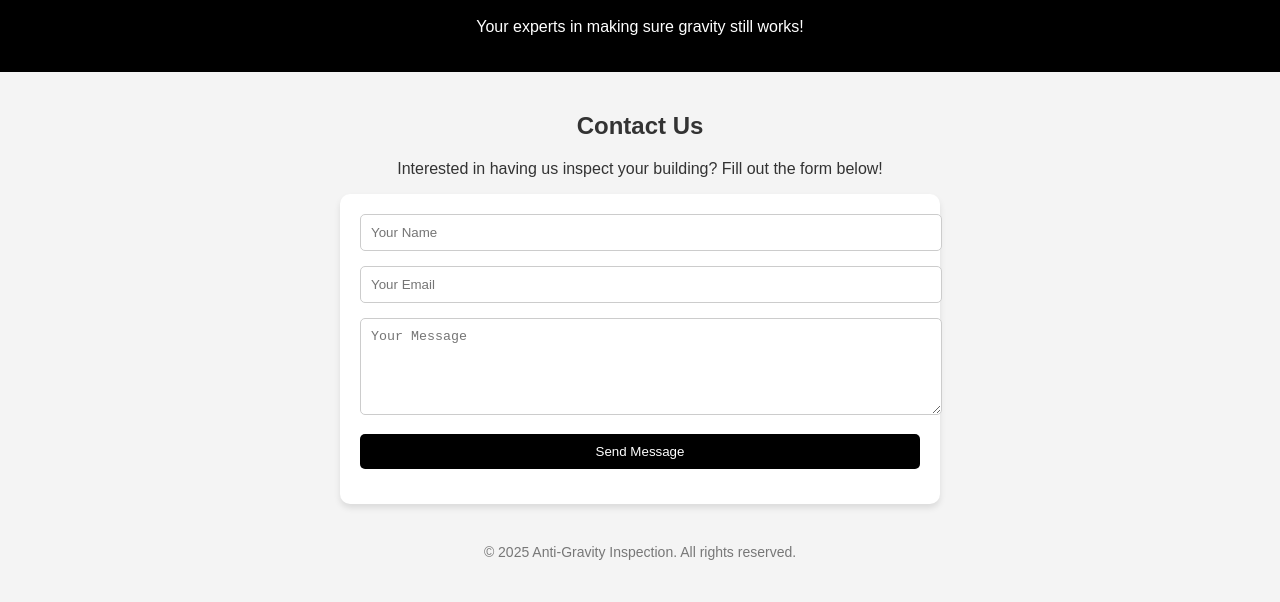
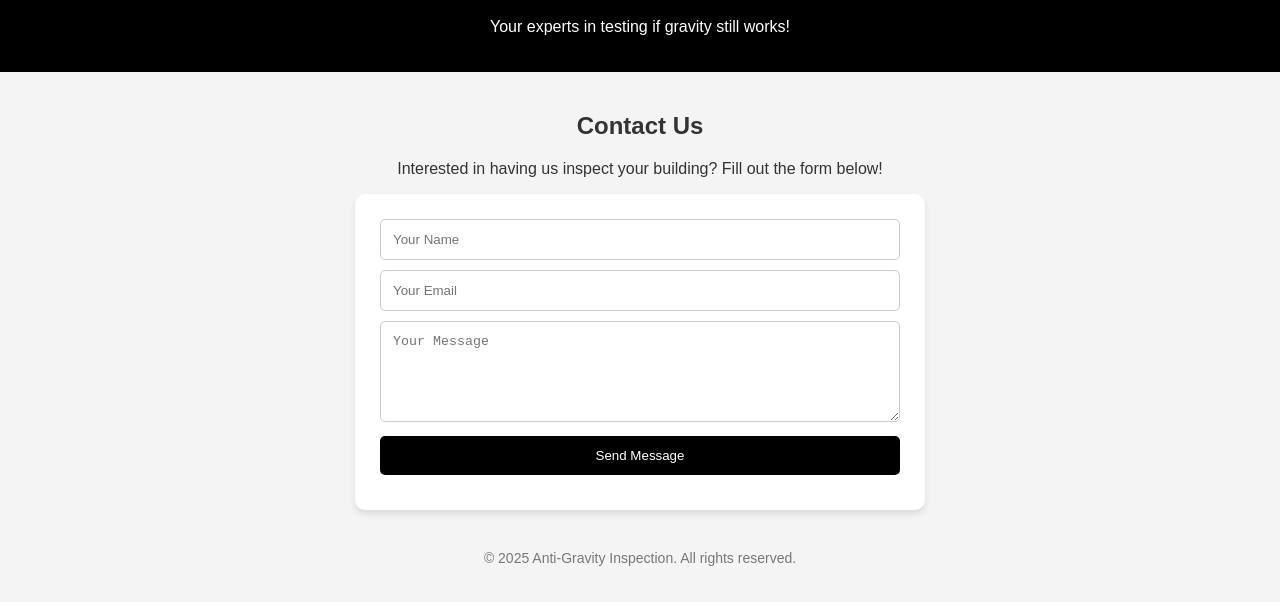
Before and after one commit to masonakcamara/antigravityinspection, a plain HTML site: page index.html in a window 1280 px wide. Shown: the part 198-800 px from the top of the page. Drawn offline with Linux system fonts and the light colour scheme.

Commit message:
Update index.html

```diff
--- a/index.html
+++ b/index.html
@@ -1,175 +1,97 @@
 <!DOCTYPE html>
-
 <html lang="en">
-
 <head>
-
     <meta charset="UTF-8">
-
     <meta name="viewport" content="width=device-width, initial-scale=1.0">
-
     <title>Anti-Gravity Inspection</title>
-
     <link rel="icon" type="image/x-icon" href="favicon.ico">
-
     <style>
-
+        * {
+            box-sizing: border-box;
+        }
         body {
-
             font-family: Arial, sans-serif;
-
             margin: 0;
-
             padding: 0;
-
             background-color: #f4f4f4;
-
             color: #333;
-
             text-align: center;
-
         }
-
         header {
-
             background-color: #000;
-
             color: #fff;
-
             padding: 20px 0;
-
         }
-
         header img {
-
             max-width: 150px;
-
         }
-
         main {
-
             padding: 20px;
-
         }
-
         .content {
-
             max-width: 600px;
-
             margin: 0 auto;
-
+            padding: 0 15px;
         }
-
         form {
-
             background-color: #fff;
-
-            padding: 20px;
-
+            padding: 25px;
             border-radius: 10px;
-
             box-shadow: 0 4px 6px rgba(0, 0, 0, 0.1);
-
         }
-
         form input, form textarea, form button {
-
             width: 100%;
-
-            margin-bottom: 15px;
-
-            padding: 10px;
-
+            margin-bottom: 10px;
+            padding: 12px;
             border: 1px solid #ccc;
-
             border-radius: 5px;
-
         }
-
         form button {
-
             background-color: #000;
-
             color: #fff;
-
             border: none;
-
             cursor: pointer;
-
         }
-
         form button:hover {
-
             background-color: #444;
-
         }
-
         footer {
-
             margin-top: 20px;
-
             font-size: 14px;
-
             color: #777;
-
         }
-
+        @media (max-width: 600px) {
+            form {
+                padding: 20px;
+            }
+        }
     </style>
-
 </head>
-
 <body>
 
-
-
 <header>
-
     <img src="logo.png" alt="Anti-Gravity Inspection Logo">
-
     <h1>Anti-Gravity Inspection</h1>
-
-    <p>Your experts in making sure gravity still works!</p>
-
+    <p>Your experts in testing if gravity still works!</p>
 </header>
 
-
-
 <main>
-
     <div class="content">
-
         <h2>Contact Us</h2>
-
         <p>Interested in having us inspect your building? Fill out the form below!</p>
 
-
-
-        <form action="https://formspree.io/f/xovjkjoz" method="POST">
-
+        <form action="https://formspree.io/f/YOUR_FORM_ID" method="POST">
             <input type="text" name="name" placeholder="Your Name" required>
-
             <input type="email" name="email" placeholder="Your Email" required>
-
             <textarea name="message" placeholder="Your Message" rows="5" required></textarea>
-
             <button type="submit">Send Message</button>
-
         </form>
-
     </div>
-
 </main>
 
-
-
 <footer>
-
     <p>&copy; 2025 Anti-Gravity Inspection. All rights reserved.</p>
-
 </footer>
 
-
-
 </body>
-
 </html>
```
